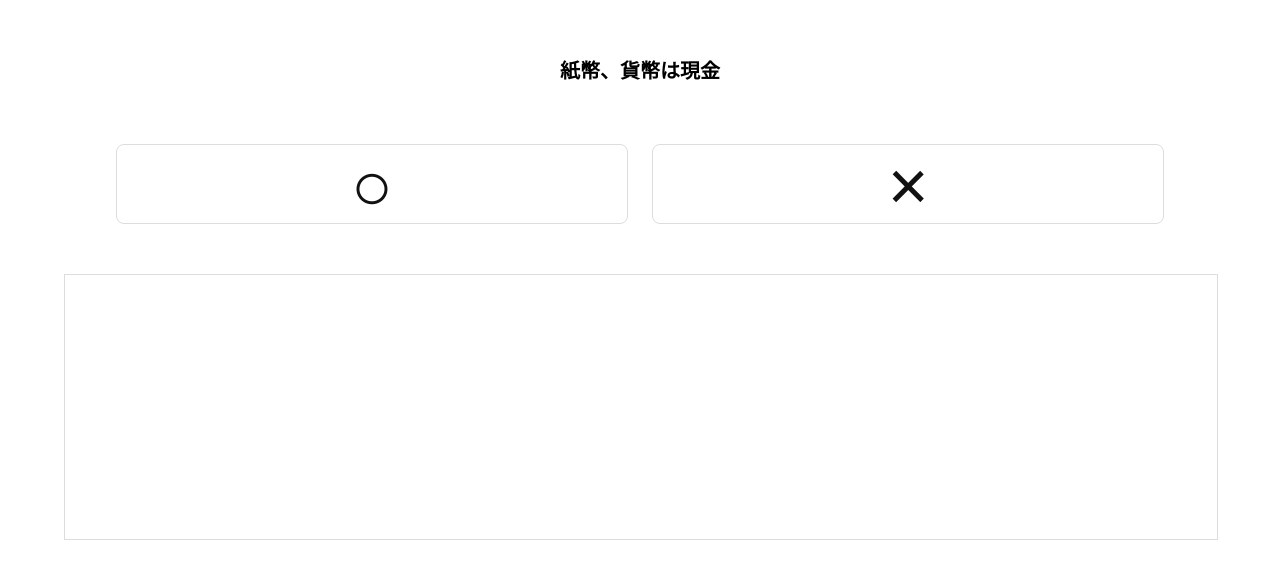
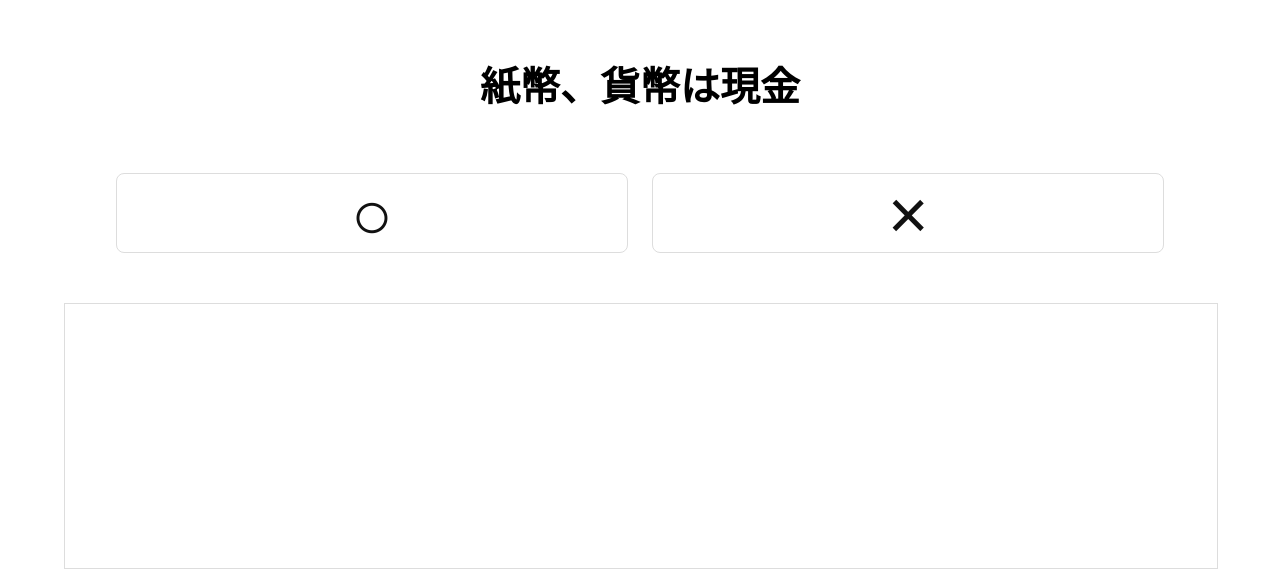
Before and after one commit to r-tanaka-works/r-tanaka-works.github.io, a plain HTML site: page accountant/index.html in a window 1280 px wide. Shown: the part 195-774 px from the top of the page. Drawn offline with Linux system fonts and the light colour scheme.

Commit message:
Add files via upload

```diff
--- a/accountant/style.css
+++ b/accountant/style.css
@@ -10,7 +10,7 @@ body{
 }
 
 #question {
-  font-size: 20px;
+  font-size: 40px;
   font-weight:700;
   padding:50px 0;
   text-align: center;
@@ -23,6 +23,7 @@ body{
 	border:1px solid #DDD;
 	padding:12px 4vw;
 	height:30vh;
+	font-size:30px;
 	overflow-y:scroll;
 }
 
```
